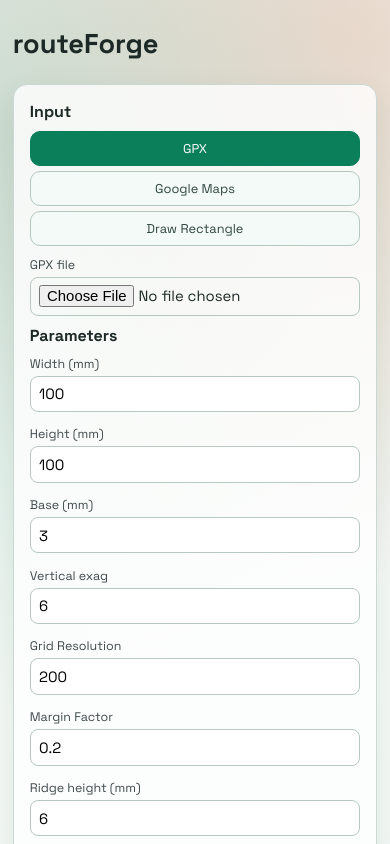
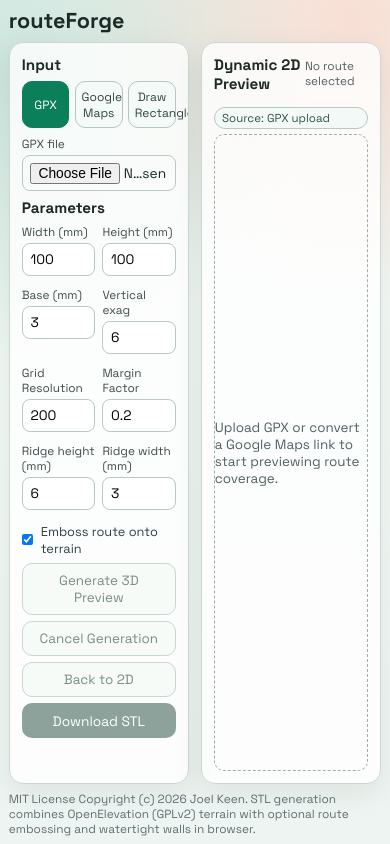
Before and after one commit to Joel-Keen/routeForge, a React (Vite) app in the folder web/: page / in a window 390 px wide. Shown: the top 844 px of the page. Built offline with nearby package versions, Linux system fonts and the light colour scheme.

Commit message:
feat: improve layout responsiveness and adjust styling for better usability

```diff
--- a/web/src/App.css
+++ b/web/src/App.css
@@ -1,11 +1,17 @@
 .app-shell {
   max-width: 1200px;
   margin: 0 auto;
-  padding: 2rem 1.2rem 2.5rem;
+  height: 100dvh;
+  min-height: 100vh;
+  display: flex;
+  flex-direction: column;
+  overflow: hidden;
+  padding: 0.8rem 1rem 0.9rem;
 }
 
 .hero {
-  margin-bottom: 1.4rem;
+  margin-bottom: 0.5rem;
+  flex: 0 0 auto;
 }
 
 .kicker {
@@ -17,8 +23,8 @@
 }
 
 .hero h1 {
-  margin: 0.15rem 0 0;
-  font-size: clamp(1.7rem, 3.2vw, 2.6rem);
+  margin: 0;
+  font-size: clamp(1.35rem, 2.4vw, 2rem);
 }
 
 .subtitle {
@@ -27,31 +33,36 @@
 }
 
 .layout {
+  flex: 1;
+  min-height: 0;
   display: grid;
-  grid-template-columns: minmax(280px, 360px) 1fr;
-  gap: 1rem;
+  grid-template-columns: minmax(260px, 340px) 1fr;
+  gap: 0.75rem;
 }
 
 .panel {
+  height: 100%;
+  min-height: 0;
+  overflow: hidden;
   min-width: 0;
   background: rgba(255, 255, 255, 0.8);
   border: 1px solid #cad7d2;
   border-radius: 14px;
-  padding: 1rem;
+  padding: 0.75rem;
   box-shadow: 0 10px 30px rgba(7, 35, 27, 0.08);
 }
 
 .controls h2,
 .preview h2 {
-  margin: 0 0 0.6rem;
-  font-size: 1rem;
+  margin: 0 0 0.45rem;
+  font-size: 0.95rem;
 }
 
 .mode-toggle {
   display: grid;
   grid-template-columns: repeat(3, minmax(0, 1fr));
   gap: 0.35rem;
-  margin-bottom: 0.7rem;
+  margin-bottom: 0.5rem;
 }
 
 .mode-tab {
@@ -59,7 +70,7 @@
   background: #f4faf7;
   color: #2f4540;
   border-radius: 10px;
-  padding: 0.48rem 0.4rem;
+  padding: 0.4rem 0.35rem;
   font-size: 0.8rem;
   cursor: pointer;
 }
@@ -79,12 +90,12 @@
   display: flex;
   flex-direction: column;
   gap: 0.25rem;
-  margin-bottom: 0.55rem;
+  margin-bottom: 0.42rem;
   min-width: 0;
 }
 
 .field span {
-  font-size: 0.78rem;
+  font-size: 0.74rem;
   color: #3f4a4c;
   overflow-wrap: break-word;
   word-break: break-word;
@@ -95,8 +106,8 @@
   min-width: 0;
   border: 1px solid #b8c8c2;
   border-radius: 8px;
-  padding: 0.48rem 0.52rem;
-  font-size: 0.93rem;
+  padding: 0.4rem 0.48rem;
+  font-size: 0.86rem;
 }
 
 .maps-link {
@@ -105,8 +116,8 @@
   resize: vertical;
   border: 1px solid #b8c8c2;
   border-radius: 8px;
-  padding: 0.52rem;
-  font-size: 0.9rem;
+  padding: 0.42rem;
+  font-size: 0.84rem;
   font-family: inherit;
 }
 
@@ -120,8 +131,8 @@
 .clear-link {
   width: 100%;
   border-radius: 10px;
-  padding: 0.58rem 0.68rem;
-  font-size: 0.9rem;
+  padding: 0.48rem 0.58rem;
+  font-size: 0.84rem;
   cursor: pointer;
 }
 
@@ -144,9 +155,9 @@
 }
 
 .source-note {
-  margin: 0.55rem 0 0.7rem;
+  margin: 0.45rem 0 0.52rem;
   color: #5f6e71;
-  font-size: 0.8rem;
+  font-size: 0.74rem;
 }
 
 .rectangle-tools {
@@ -163,16 +174,16 @@
 .grid-fields {
   display: grid;
   grid-template-columns: repeat(2, minmax(0, 1fr));
-  gap: 0.35rem 0.55rem;
+  gap: 0.28rem 0.45rem;
 }
 
 .toggle-row {
   display: flex;
   align-items: center;
   gap: 0.5rem;
-  margin-top: 0.55rem;
+  margin-top: 0.4rem;
   color: #2f4347;
-  font-size: 0.88rem;
+  font-size: 0.8rem;
 }
 
 .toggle-row input[type='checkbox'] {
@@ -183,25 +194,25 @@
 
 .download {
   width: 100%;
-  margin-top: 0.6rem;
+  margin-top: 0.42rem;
   border: none;
   background: #0a7f5a;
   color: #ffffff;
   border-radius: 10px;
-  padding: 0.66rem 0.72rem;
-  font-size: 0.95rem;
+  padding: 0.52rem 0.62rem;
+  font-size: 0.86rem;
   cursor: pointer;
 }
 
 .generate-preview {
   width: 100%;
-  margin-top: 0.6rem;
+  margin-top: 0.42rem;
   border: 1px solid #9ab2aa;
   background: #f6fbf8;
   color: #27453c;
   border-radius: 10px;
-  padding: 0.62rem 0.72rem;
-  font-size: 0.93rem;
+  padding: 0.5rem 0.62rem;
+  font-size: 0.84rem;
   cursor: pointer;
 }
 
@@ -218,13 +229,13 @@
 
 .cancel {
   width: 100%;
-  margin-top: 0.45rem;
+  margin-top: 0.35rem;
   border: 1px solid #9ab2aa;
   background: #f6fbf8;
   color: #27453c;
   border-radius: 10px;
-  padding: 0.62rem 0.72rem;
-  font-size: 0.93rem;
+  padding: 0.5rem 0.62rem;
+  font-size: 0.84rem;
   cursor: pointer;
 }
 
@@ -236,13 +247,13 @@
 
 .back-2d {
   width: 100%;
-  margin-top: 0.45rem;
+  margin-top: 0.35rem;
   border: 1px solid #9ab2aa;
   background: #f6fbf8;
   color: #27453c;
   border-radius: 10px;
-  padding: 0.62rem 0.72rem;
-  font-size: 0.93rem;
+  padding: 0.5rem 0.62rem;
+  font-size: 0.84rem;
   cursor: pointer;
 }
 
@@ -253,8 +264,8 @@
 }
 
 .fetch-progress {
-  margin-top: 0.55rem;
-  padding: 0.5rem 0.55rem;
+  margin-top: 0.45rem;
+  padding: 0.4rem 0.5rem;
   border: 1px solid #c4d2cd;
   border-radius: 10px;
   background: #f5faf8;
@@ -263,7 +274,7 @@
 .fetch-progress-head {
   display: flex;
   justify-content: space-between;
-  font-size: 0.8rem;
+  font-size: 0.74rem;
   color: #2f4a43;
   margin-bottom: 0.28rem;
 }
@@ -274,47 +285,51 @@
 }
 
 .status {
-  margin-top: 0.7rem;
+  margin-top: 0.45rem;
   color: #3f5d53;
-  font-size: 0.84rem;
+  font-size: 0.76rem;
 }
 
 .error {
-  margin-top: 0.7rem;
+  margin-top: 0.45rem;
   color: #b42318;
-  font-size: 0.85rem;
+  font-size: 0.77rem;
 }
 
 .preview {
-  min-height: 540px;
+  min-height: 0;
+  display: flex;
+  flex-direction: column;
 }
 
 .preview-head {
   display: flex;
   justify-content: space-between;
   align-items: baseline;
-  margin-bottom: 0.55rem;
+  margin-bottom: 0.4rem;
 }
 
 .preview-head p {
   margin: 0;
-  font-size: 0.82rem;
+  font-size: 0.74rem;
   color: #4e6260;
 }
 
 .source-chip {
   display: inline-block;
-  margin: 0 0 0.5rem;
-  padding: 0.22rem 0.5rem;
+  margin: 0 0 0.35rem;
+  padding: 0.18rem 0.45rem;
   border-radius: 999px;
   border: 1px solid #b8c8c2;
   background: #f3f9f6;
   color: #315248;
-  font-size: 0.78rem;
+  font-size: 0.72rem;
 }
 
 .map {
-  height: 430px;
+  height: clamp(210px, 39vh, 360px);
+  flex: 1 1 auto;
+  min-height: 0;
   border-radius: 10px;
   overflow: hidden;
   border: 1px solid #cad7d2;
@@ -339,73 +354,144 @@
 }
 
 .stats {
-  margin-top: 0.7rem;
+  margin-top: 0.45rem;
   display: grid;
   grid-template-columns: repeat(2, 1fr);
-  gap: 0.35rem;
+  gap: 0.28rem;
 }
 
 .stats p {
   margin: 0;
-  font-size: 0.84rem;
+  font-size: 0.76rem;
   background: #f0f7f4;
-  padding: 0.42rem 0.5rem;
+  padding: 0.32rem 0.42rem;
   border-radius: 8px;
 }
 
 .empty {
-  height: 430px;
+  height: clamp(210px, 39vh, 360px);
+  flex: 1 1 auto;
+  min-height: 0;
   border: 1px dashed #9db0a7;
   border-radius: 10px;
   display: grid;
   place-items: center;
-  font-size: 0.95rem;
+  font-size: 0.84rem;
   color: #516063;
 }
 
 .footnote {
-  margin-top: 0.7rem;
-  font-size: 0.82rem;
+  margin-top: 0.42rem;
+  font-size: 0.74rem;
   color: #5f6e71;
 }
 
 @media (max-width: 960px) {
-  .layout {
-    grid-template-columns: 1fr;
+  .app-shell {
+    padding: 0.6rem 0.75rem 0.7rem;
   }
 
-  .preview {
-    min-height: auto;
+  .layout {
+    grid-template-columns: minmax(220px, 42%) 1fr;
+  }
+
+  .mode-tab {
+    font-size: 0.75rem;
   }
 
   .map,
   .empty {
-    height: 360px;
+    height: clamp(190px, 36vh, 300px);
+  }
+
+  .stats {
+    grid-template-columns: repeat(2, 1fr);
+  }
+}
+
+@media (max-height: 820px) {
+  .app-shell {
+    padding: 0.55rem 0.75rem 0.6rem;
+  }
+
+  .hero {
+    margin-bottom: 0.35rem;
+  }
+
+  .hero h1 {
+    font-size: clamp(1.2rem, 2vw, 1.6rem);
+  }
+
+  .layout {
+    gap: 0.55rem;
+  }
+
+  .panel {
+    padding: 0.6rem;
+  }
+
+  .map,
+  .empty {
+    height: clamp(170px, 32vh, 260px);
+  }
+}
+
+@media (max-height: 740px) {
+  .app-shell {
+    transform: scale(0.92);
+    transform-origin: top center;
+    width: calc(100% / 0.92);
+    height: calc(100dvh / 0.92);
+    padding: 0.45rem 0.65rem 0.5rem;
+  }
+
+  .panel {
+    padding: 0.5rem;
+  }
+
+  .mode-tab,
+  .convert,
+  .clear-link,
+  .generate-preview,
+  .cancel,
+  .back-2d,
+  .download {
+    font-size: 0.78rem;
+    padding: 0.42rem 0.52rem;
+  }
+
+  .map,
+  .empty {
+    height: clamp(150px, 28vh, 220px);
+  }
+}
+
+@media (max-width: 480px) {
+  .app-shell {
+    padding: 0.45rem 0.55rem 0.5rem;
+  }
+
+  .mode-toggle {
+    grid-template-columns: repeat(3, minmax(0, 1fr));
+  }
+
+  .grid-fields {
+    grid-template-columns: repeat(2, minmax(0, 1fr));
+  }
+
+  .link-actions {
+    grid-template-columns: repeat(2, minmax(0, 1fr));
+  }
+
+  .rectangle-tools {
+    grid-template-columns: repeat(2, minmax(0, 1fr));
+  }
+
+  .layout {
+    grid-template-columns: minmax(180px, 45%) 1fr;
   }
 
   .stats {
     grid-template-columns: 1fr;
   }
 }
-
-@media (max-width: 480px) {
-  .app-shell {
-    padding: 1.5rem 0.8rem 2rem;
-  }
-
-  .mode-toggle {
-    grid-template-columns: 1fr;
-  }
-
-  .grid-fields {
-    grid-template-columns: 1fr;
-  }
-
-  .link-actions {
-    grid-template-columns: 1fr;
-  }
-
-  .rectangle-tools {
-    grid-template-columns: 1fr;
-  }
-}
--- a/web/src/App.tsx
+++ b/web/src/App.tsx
@@ -1080,16 +1080,16 @@ function App() {
             Generate 3D Preview
           </button>
 
-          <button className="download" disabled={!preview || isGenerating} onClick={downloadStl}>
-            Download STL
-          </button>
-
           <button className="cancel" disabled={!isGenerating} onClick={cancelGeneration}>
             Cancel Generation
           </button>
 
           <button className="back-2d" disabled={isGenerating || viewMode !== '3d'} onClick={backTo2d}>
             Back to 2D
+          </button>
+
+          <button className="download" disabled={!preview || isGenerating} onClick={downloadStl}>
+            Download STL
           </button>
 
           {isGenerating && fetchProgressPct !== null && (
--- a/web/src/index.css
+++ b/web/src/index.css
@@ -11,7 +11,9 @@
 
 body {
   margin: 0;
+  height: 100dvh;
   min-height: 100vh;
+  overflow: hidden;
   background:
     radial-gradient(circle at 4% 8%, rgba(10, 127, 90, 0.18), transparent 35%),
     radial-gradient(circle at 90% 2%, rgba(255, 94, 46, 0.18), transparent 32%),
@@ -19,7 +21,9 @@ body {
 }
 
 #root {
+  height: 100dvh;
   min-height: 100vh;
+  overflow: hidden;
 }
 
 input,
```
